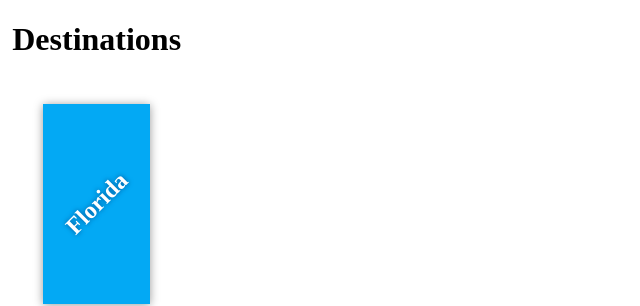
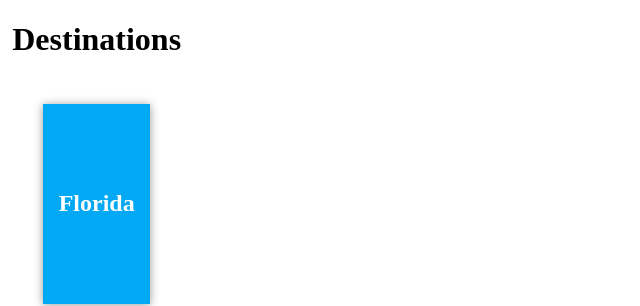
Before and after one commit to cass316/my-travel-plans, a plain HTML site: page index.html in a window 1280 px wide. In both pictures the pointer is over the element "Florida". Shown: the top 306 px of the page, without its empty margins (0-640 px from the left). Drawn offline with Linux system fonts and the light colour scheme.

Commit message:
add animation to destination headings

```diff
--- a/css/app.css
+++ b/css/app.css
@@ -45,9 +45,13 @@ body {
     text-align: center;
 }
 
+.destination:hover h2 {
+    transform: rotate(0deg);
+
 h2 {
     margin: 0;
     transform: rotate(-45deg);
+    transition: transform 0.5s;
     text-shadow: 0 0 5px #01579b;
 }
 
```
